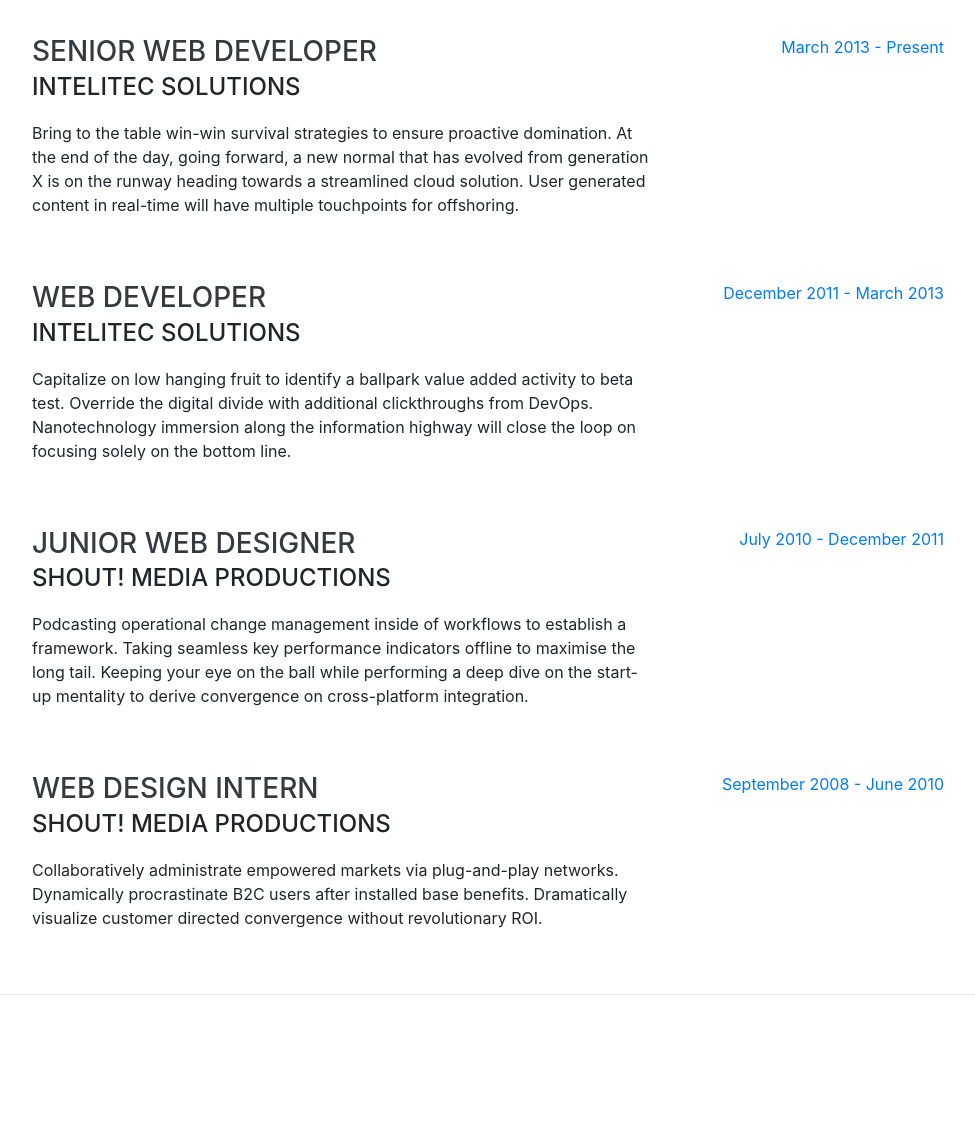
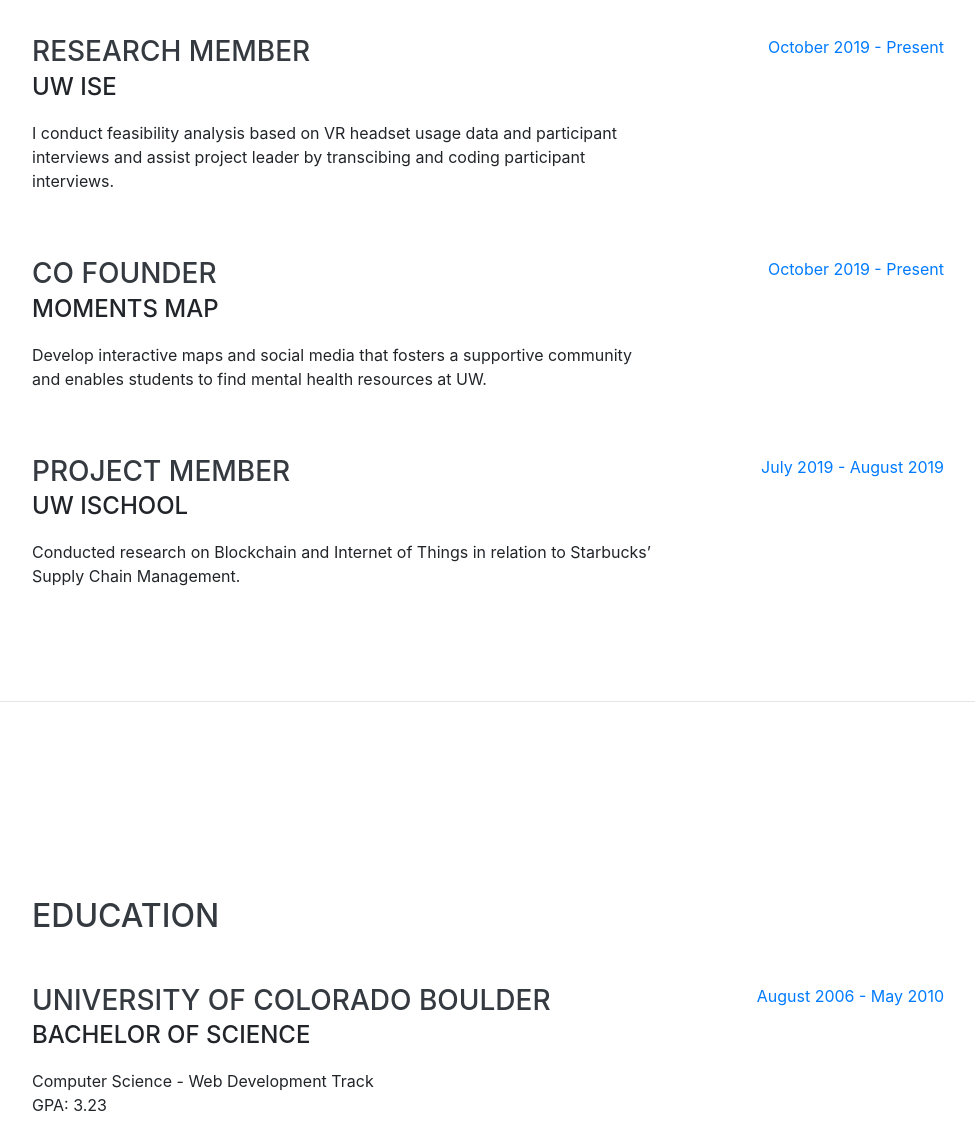
Before and after one commit to samc99/samc99.github.io, a website with bundled scripts: page index.html in a window 1280 px wide. Shown: the part 900-2046 px from the top of the page, without its empty margins (288-1263 px from the left). Built offline with nearby package versions, Linux system fonts and the light colour scheme; a web font is replaced by a local one.

Commit message:
update experience

```diff
--- a/index.html
+++ b/index.html
@@ -80,45 +80,34 @@
 
         <div class="resume-item d-flex flex-column flex-md-row justify-content-between mb-5">
           <div class="resume-content">
-            <h3 class="mb-0">Senior Web Developer</h3>
-            <div class="subheading mb-3">Intelitec Solutions</div>
-            <p>Bring to the table win-win survival strategies to ensure proactive domination. At the end of the day, going forward, a new normal that has evolved from generation X is on the runway heading towards a streamlined cloud solution. User generated content in real-time will have multiple touchpoints for offshoring.</p>
+            <h3 class="mb-0">Research Member</h3>
+            <div class="subheading mb-3">UW ISE</div>
+            <p>I conduct feasibility analysis based on VR headset usage data and participant interviews and assist project leader by transcibing and coding participant interviews.</p>
           </div>
           <div class="resume-date text-md-right">
-            <span class="text-primary">March 2013 - Present</span>
+            <span class="text-primary">October 2019 - Present</span>
           </div>
         </div>
 
         <div class="resume-item d-flex flex-column flex-md-row justify-content-between mb-5">
           <div class="resume-content">
-            <h3 class="mb-0">Web Developer</h3>
-            <div class="subheading mb-3">Intelitec Solutions</div>
-            <p>Capitalize on low hanging fruit to identify a ballpark value added activity to beta test. Override the digital divide with additional clickthroughs from DevOps. Nanotechnology immersion along the information highway will close the loop on focusing solely on the bottom line.</p>
+            <h3 class="mb-0">Co Founder</h3>
+            <div class="subheading mb-3">Moments Map</div>
+            <p>Develop interactive maps and social media that fosters a supportive community and enables students to find mental health resources at UW.</p>
           </div>
           <div class="resume-date text-md-right">
-            <span class="text-primary">December 2011 - March 2013</span>
+            <span class="text-primary">October 2019 - Present</span>
           </div>
         </div>
 
         <div class="resume-item d-flex flex-column flex-md-row justify-content-between mb-5">
           <div class="resume-content">
-            <h3 class="mb-0">Junior Web Designer</h3>
-            <div class="subheading mb-3">Shout! Media Productions</div>
-            <p>Podcasting operational change management inside of workflows to establish a framework. Taking seamless key performance indicators offline to maximise the long tail. Keeping your eye on the ball while performing a deep dive on the start-up mentality to derive convergence on cross-platform integration.</p>
+            <h3 class="mb-0">Project Member</h3>
+            <div class="subheading mb-3">UW iSchool</div>
+            <p>Conducted research on Blockchain and Internet of Things in relation to Starbucks’ Supply Chain Management.</p>
           </div>
           <div class="resume-date text-md-right">
-            <span class="text-primary">July 2010 - December 2011</span>
-          </div>
-        </div>
-
-        <div class="resume-item d-flex flex-column flex-md-row justify-content-between">
-          <div class="resume-content">
-            <h3 class="mb-0">Web Design Intern</h3>
-            <div class="subheading mb-3">Shout! Media Productions</div>
-            <p>Collaboratively administrate empowered markets via plug-and-play networks. Dynamically procrastinate B2C users after installed base benefits. Dramatically visualize customer directed convergence without revolutionary ROI.</p>
-          </div>
-          <div class="resume-date text-md-right">
-            <span class="text-primary">September 2008 - June 2010</span>
+            <span class="text-primary">July 2019 - August 2019</span>
           </div>
         </div>
 
```
